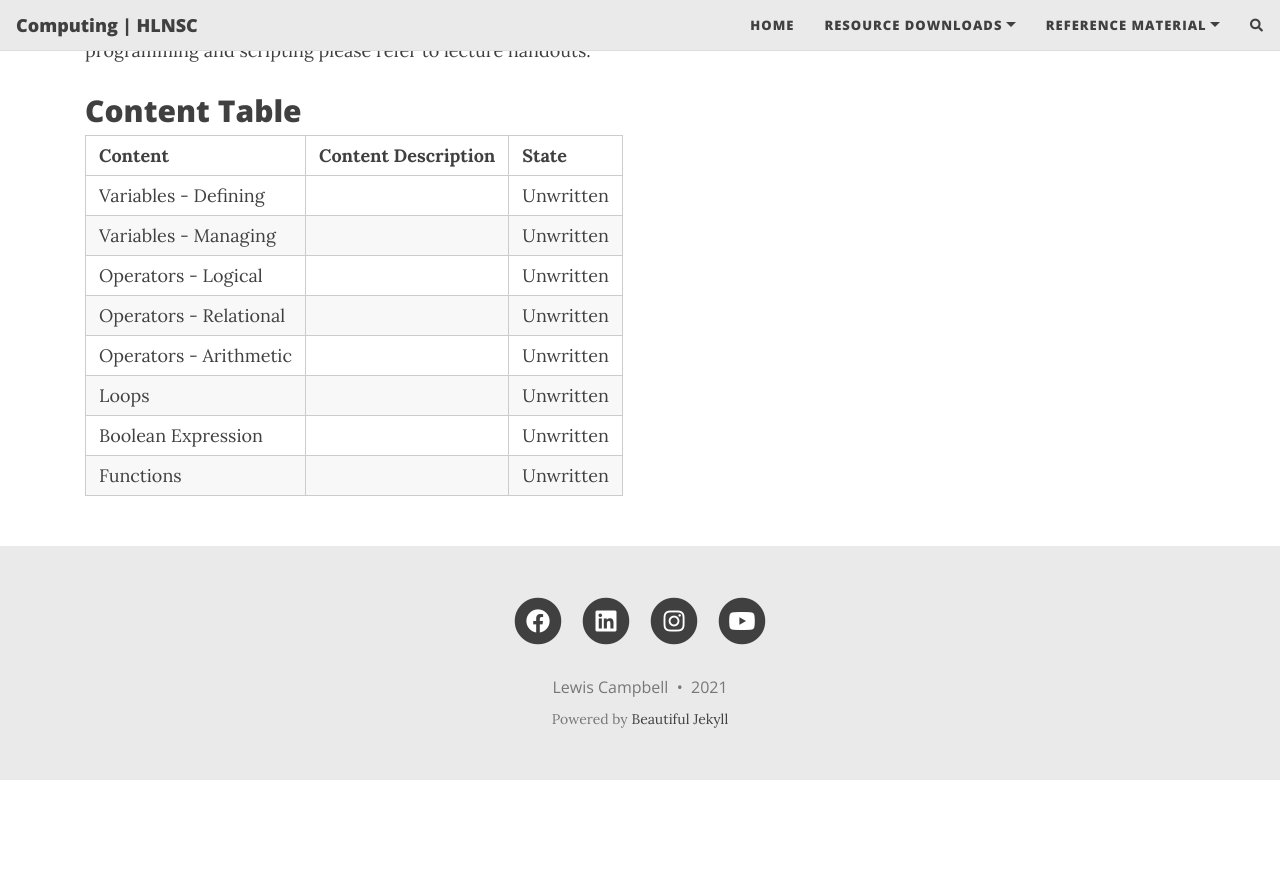
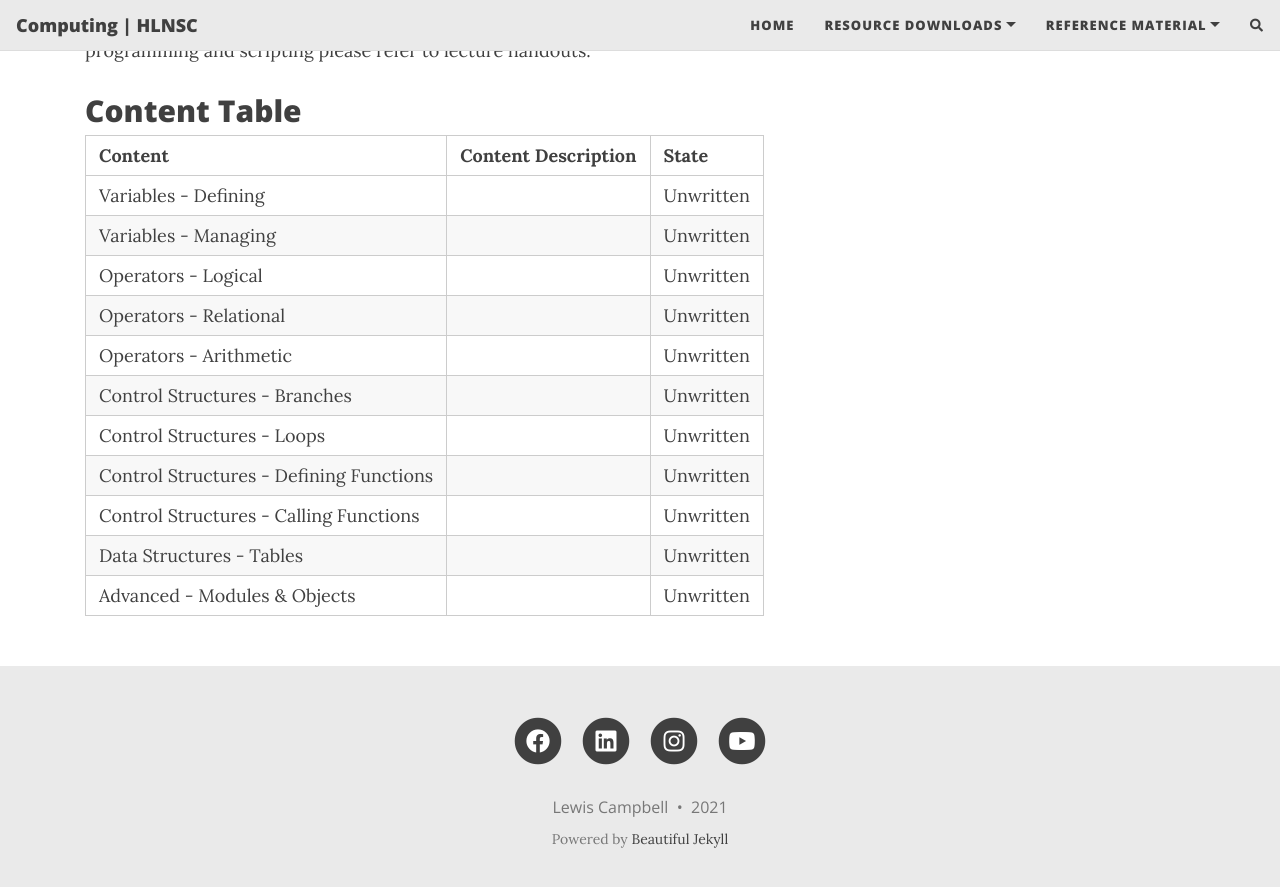
Before and after one commit to Computing-HLNSC/computing-hlnsc.github.io, a Jekyll site: the page built from programming_lua_index.md, in a window 1280 px wide and 900 px high, scrolled down 562 px. Shown: the top 887 px of the window. Built offline with Jekyll 4.4.1, drawn with Linux system fonts in a browser that asks for light colours; nearby versions of some CDN libraries; comment, search, counter and statistics services are not loaded; before the commit the page ends 1342 px from its top, so only the background shows below that.

Commit message:
Update programming_lua_index.md

```diff
--- a/programming_lua_index.md
+++ b/programming_lua_index.md
@@ -24,6 +24,9 @@ This page assumes at least basic knowledge of programming/scripting. For fundame
 | Operators - Logical | | Unwritten |
 | Operators - Relational | | Unwritten |
 | Operators - Arithmetic | | Unwritten |
-| Loops | | Unwritten |
-| Boolean Expression | | Unwritten |
-| Functions | | Unwritten |
+| Control Structures - Branches | | Unwritten |
+| Control Structures - Loops | | Unwritten |
+| Control Structures - Defining Functions | | Unwritten |
+| Control Structures - Calling Functions | | Unwritten |
+| Data Structures - Tables | | Unwritten |
+| Advanced - Modules & Objects | | Unwritten |
```
